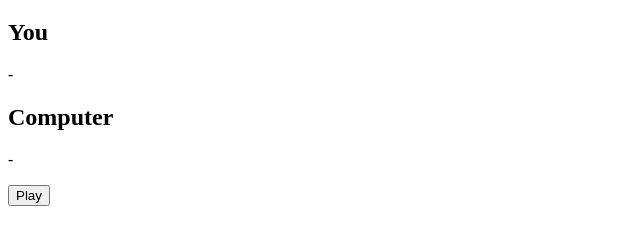
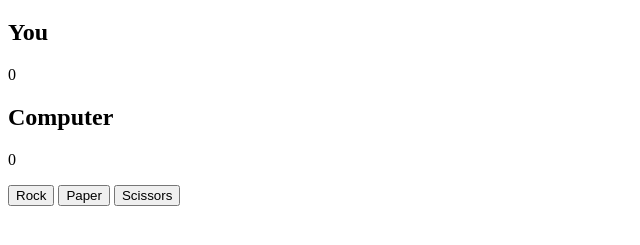
Before and after one commit to pdicko/rock-paper-scissors, a plain HTML site: page index.html in a window 1280 px wide. Both pictures are taken after a click on the button "Play". Shown: the part 61-306 px from the top of the page, without its empty margins (0-640 px from the left). Drawn offline with Linux system fonts and the light colour scheme.

Commit message:
Implement load game function
When player clicks the 'Play' button, the game interface loads.

```diff
--- a/game.js
+++ b/game.js
@@ -1,11 +1,22 @@
 // game.js
 
-const playButton = document.querySelector('.play-button');
-playButton.addEventListener('click', loadGame);
+window.onload = function() {
+
+  const playButton = document.querySelector('.buttons > .play');
+  playButton.addEventListener('click', loadGame);
+}
 
 function loadGame() {
 
+  const scoreBox = document.querySelector('.score-box');
 
+  const playButton = document.querySelector('.buttons > .play');
+  const gameButtons = document.querySelectorAll('.buttons > .game');
+
+  scoreBox.classList.toggle('hidden');
+  playButton.classList.toggle('hidden');
+
+  gameButtons.forEach((button) => {button.classList.toggle('hidden')})
 
 }
 
@@ -112,5 +123,3 @@ function game () {
   console.log(`You: ${wins}`);
   console.log(`Computer: ${losses}`);
 }
-
-game();
--- a/index.html
+++ b/index.html
@@ -16,22 +16,24 @@
 
 <div class="container">
 
-  <div class="score-box">
+  <div class="score-box hidden">
     <div class="player">
       <h2>You</h2>
-      <p class="score">-</p>
+      <p class="score">0</p>
     </div>
     <div class="computer">
       <h2>Computer</h2>
-      <p class="score">-</p>
+      <p class="score">0</p>
     </div>
   </div>
 
   <div class="buttons">
-    <button type="button" class="play-button">Play</button>
-    <button type="button" class="rock-button hidden">Rock</button>
-    <button type="button" class="paper-button hidden">Paper</button>
-    <button type="button" class="scissors-button hidden">Scissors</button>
+    <button type="button" class="play">Play</button>
+    <button type="button" class="game hidden">Rock</button>
+    <button type="button" class="game hidden">Paper</button>
+    <button type="button" class="game hidden">Scissors</button>
+    <button type="button" class="next-round hidden">Next Round</button>
+
   </div>
 
   <div class="results hidden">
```
